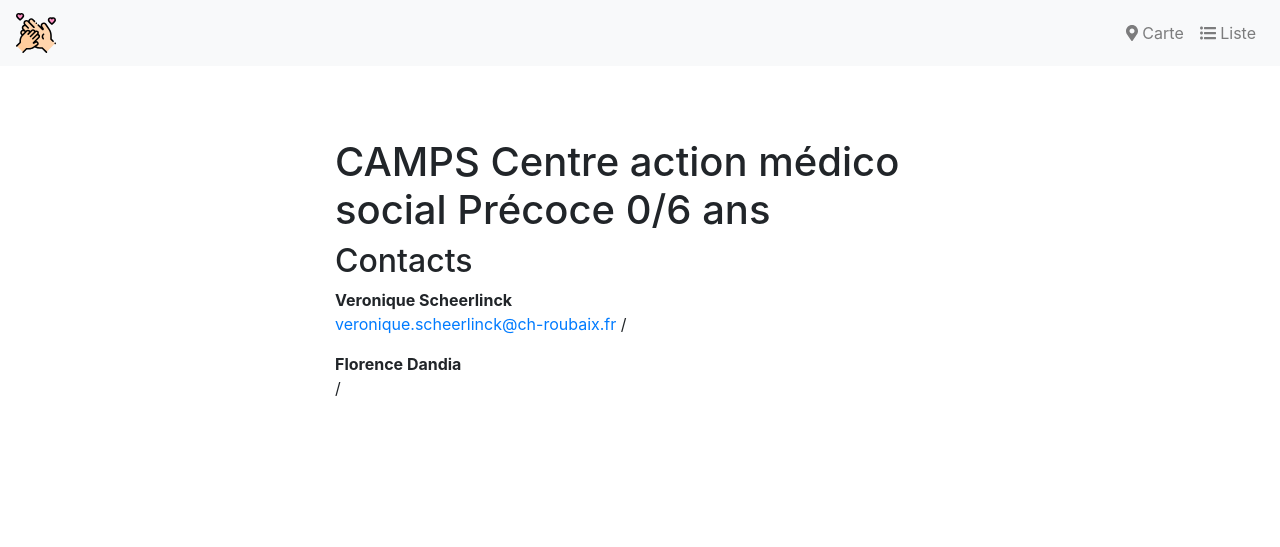
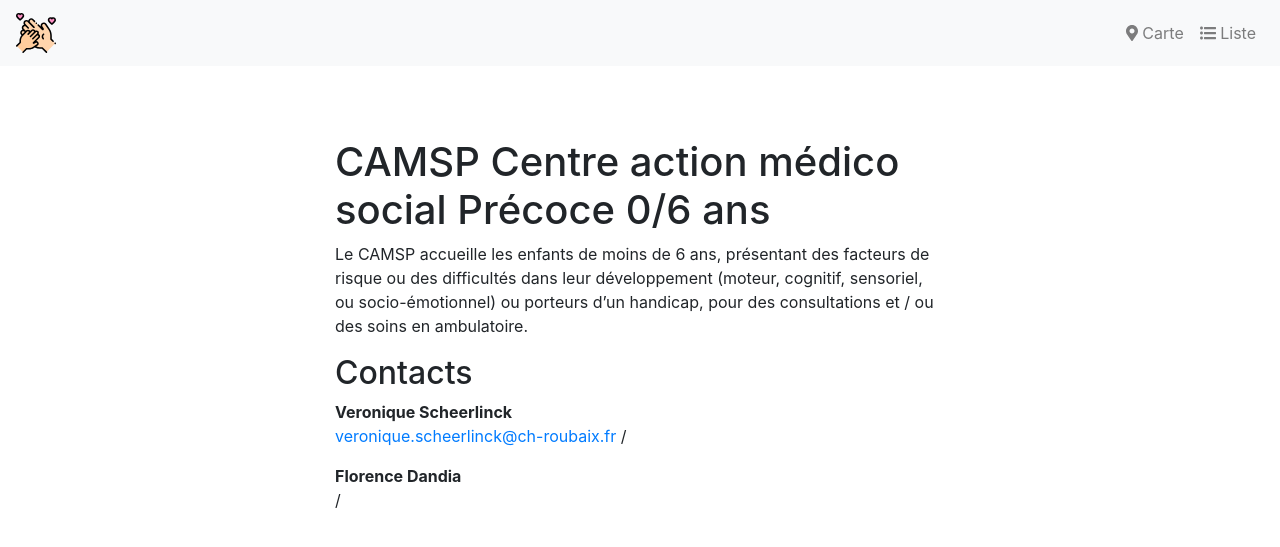
Before and after one commit to commissionparentalite/commissionparentalite.github.io, a Jekyll site: the page built from _membres/camps-centre-action-medico-social-precoce-0-6-ans.md, in a window 1280 px wide. Shown: the top 547 px of the page. Built offline with Jekyll 4.4.1, drawn with Linux system fonts in a browser that asks for light colours; nearby versions of some CDN libraries.

Commit message:
Update from Forestry.io - Updated camps-centre-action-medico-social-precoce-0-6-ans.md

```diff
--- a/_membres/camps-centre-action-medico-social-precoce-0-6-ans.md
+++ b/_membres/camps-centre-action-medico-social-precoce-0-6-ans.md
@@ -3,7 +3,7 @@ title: CAMPS Centre action médico social Précoce 0/6 ans
 layout: post
 desc: true
 date: 2018-09-10 14:11:38 +0000
-name: CAMPS Centre action médico social Précoce 0/6 ans
+name: CAMSP Centre action médico social Précoce 0/6 ans
 type: Santé
 rue: 36 rue du Nouveau-Monde
 ville: Roubaix
@@ -21,3 +21,4 @@ contacts:
   phone: ''
 
 ---
+Le CAMSP accueille les enfants de moins de 6 ans, présentant des facteurs de risque ou des difficultés dans leur développement (moteur, cognitif, sensoriel, ou socio-émotionnel) ou porteurs d’un handicap, pour des consultations et / ou des soins en ambulatoire.
```
